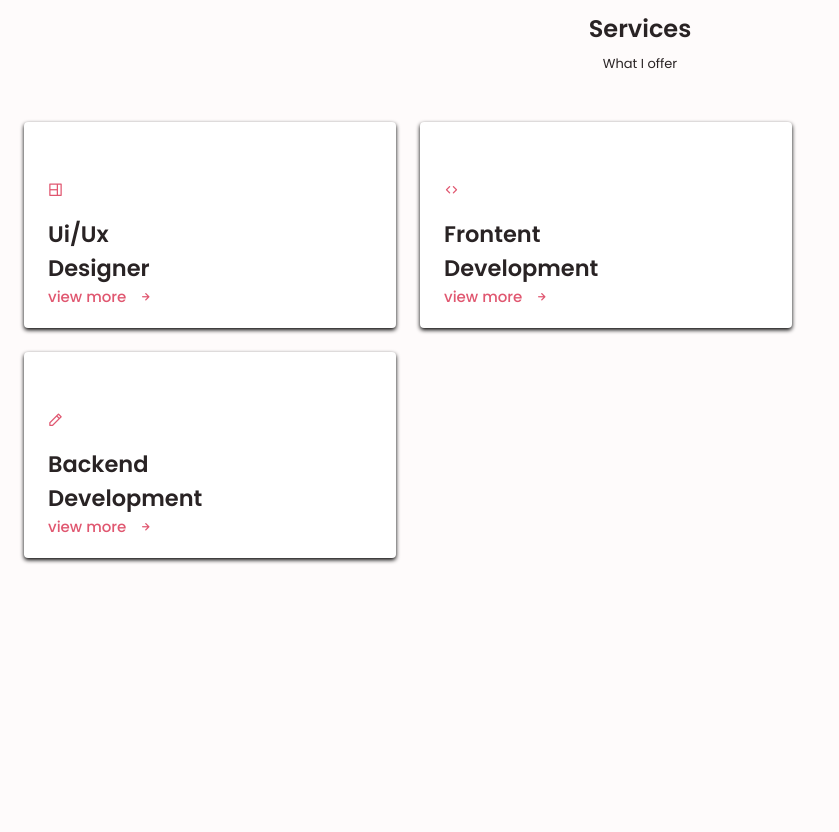
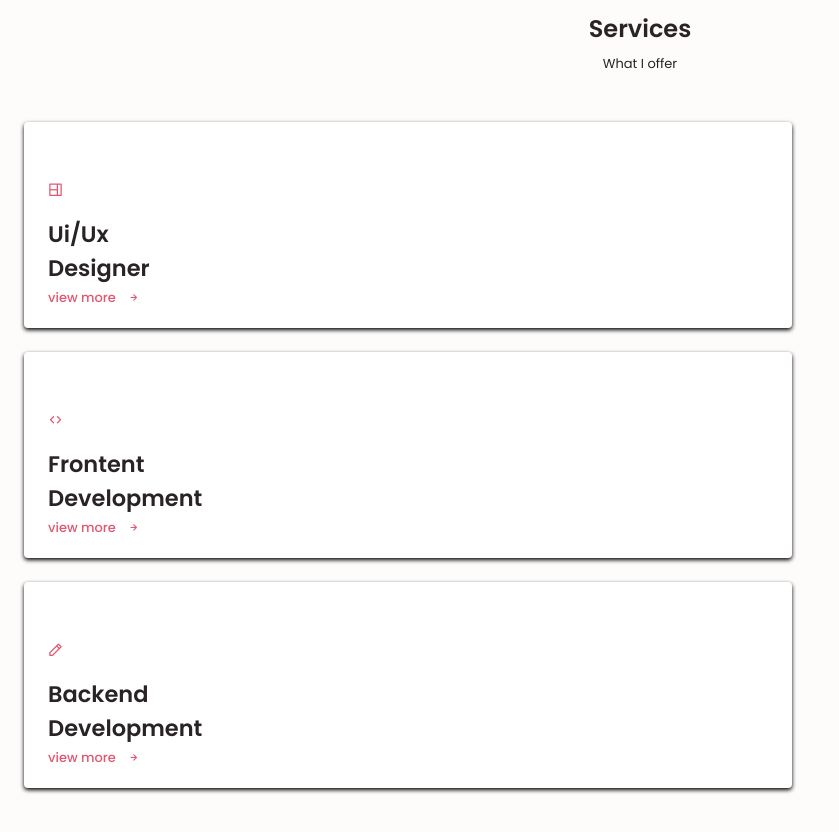
Before and after one commit to Sujeet597/sujeet-portfolio, a plain HTML site: page index.html in a window 1280 px wide. Shown: the part 2240-3072 px from the top of the page, without its empty margins (0-839 px from the left). Drawn offline with nearby package versions, Linux system fonts and the light colour scheme.

Commit message:
code change

```diff
--- a/assets/css/style.css
+++ b/assets/css/style.css
@@ -558,10 +558,11 @@
 
 /* =================== SERVICES =================== */
 
-.services_container{
-  gap: 1.5rem;
-  grid-template-columns: repeat(2, 1fr);
-}
+/* .services_containe{
+  gap: 1rem;
+  grid-template-columns: repeat(1, 1fr);
+  margin-right: -1rem;
+} */
 
 .services_content{
   position: relative;
@@ -588,12 +589,12 @@
   font-weight: var(--font-medium);
 }
 
-.services--button{
+.services_button{
   cursor: pointer;
   font-size: var(--small-font-size);
 }
 
-.services--button:hover .button_icon{
+.services_button:hover .button_icon{
 transform: translateX(.25rem);
 }
 
```
